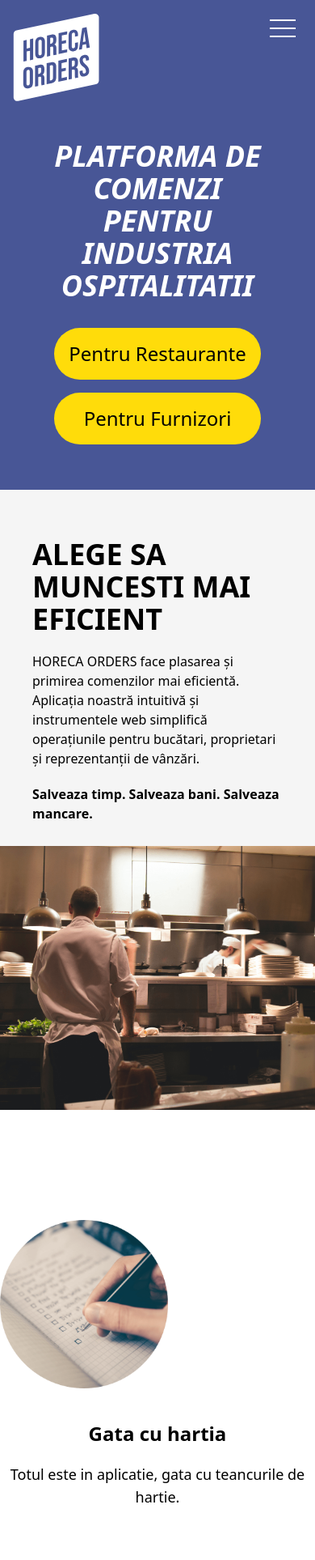
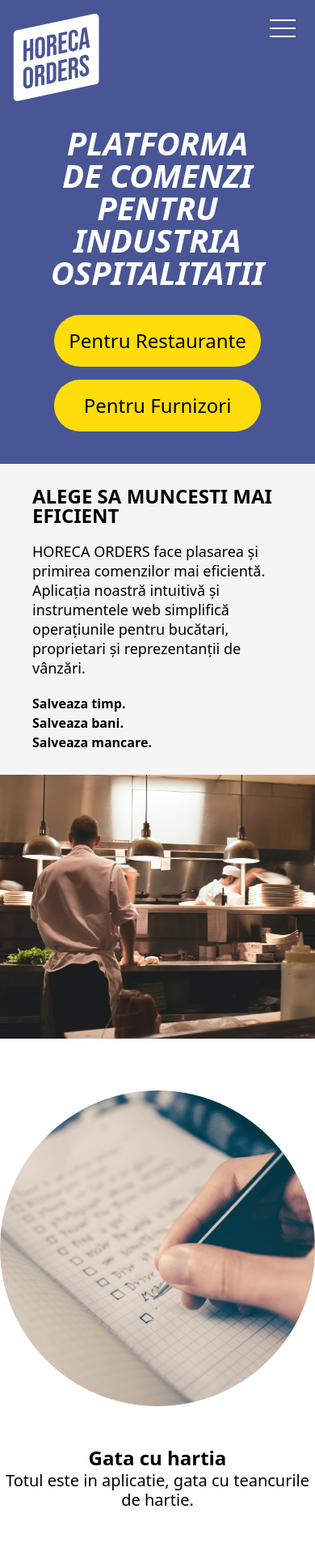
Before and after one commit to tiberiuc/tho-website, a React (Create React App) app: page / in a window 390 px wide. Shown: the top 1927 px of the page at 81% size. Built offline with nearby package versions, Linux system fonts and the light colour scheme.

Commit message:
feedback in progress

```diff
--- a/src/Components/FirstSection/index.jsx
+++ b/src/Components/FirstSection/index.jsx
@@ -10,14 +10,14 @@ function FirstSection({ colors, subHeader }) {
           <div
             className={`flex flex-col justify-start lg:pl-32 lg:pr-16 pl-10 pr-10 mb-7 2xl:items-center 2xl:max-w-3xl justify-items-center ${colors.text}`}
           >
-            <span className="text-4xl 2xl:text-center font-extrabold font-openSans max-w-lg mt-15">
+            <span className="lg:text-4xl text-2xl 2xl:text-center font-extrabold font-openSans max-w-lg mt-7 leading-6">
               {subHeader?.textTitle}
             </span>
-            <span className="font-medium 2xl:text-center font-openSans mt-5 whitespace-pre-line">
+            <span className="font-medium 2xl:text-center font-openSans mt-5 whitespace-pre-line text-lg lg:text-base leading-6">
               {subHeader?.paragraph}
             </span>
             {subHeader?.secondParagraph && (
-              <span className="font-semibold font-openSans mt-5 2xl:text-center">
+              <span className="font-semibold font-openSans mt-5 2xl:text-center whitespace-pre-line lg:whitespace-normal">
                 {subHeader?.secondParagraph}
               </span>
             )}
@@ -50,12 +50,12 @@ function FirstSection({ colors, subHeader }) {
         >
           {subHeader?.info.map((item) => {
             return (
-              <div className="grid grid-rows-[200px_minmax(100px,_1fr)_150px] justify-center w-60 w-full mt-34 lg:mt-0">
+              <div className="grid lg:grid-rows-[200px_minmax(100px,_1fr)_150px] justify-center w-60 w-full mt-16 lg:mt-0">
                 <picture>
                   <source media="(max-width: 799px)" srcSet={item.img3} />
                   <source media="(min-width: 800px)" srcSet={item.img2} />
                   <img
-                    className="object-cover w-52 h-52"
+                    className="object-cover lg:w-52 lg:h-52"
                     src={item.img}
                     alt=""
                   />
@@ -63,7 +63,7 @@ function FirstSection({ colors, subHeader }) {
                 <span className="font-openSans font-bold text-2xl lg:mt-9 mt-12 text-center">
                   {item.subtitle}
                 </span>
-                <span className="font-openSans lg:font-semibold lg:text-base text-lg text-center">
+                <span className="font-openSans lg:font-semibold lg:text-base text-xl leading-6 text-center">
                   {item.description}
                 </span>
               </div>
--- a/src/Components/Header/Header.jsx
+++ b/src/Components/Header/Header.jsx
@@ -189,12 +189,12 @@ export default function Header({
         ${supplier && "text-black"}
         ${
           noButtonsWithoutModificationText && "lg:pb-32 pb-14"
-        } font-extrabold font-openSans italic text-4xl sm:text-5xl lg:text-7xl mt-12 lg:whitespace-pre-line`}
+        } font-extrabold font-openSans italic text-4.5xl sm:text-5xl lg:text-7xl lg:mt-12 mt-8 lg:whitespace-pre-line leading-10`}
       >
         {headingText}
       </h1>
       {(!noButtons || noButtonsWithoutModificationText) && (
-        <div className="flex flex-col lg:flex-row lg:flex justify-center items-center lg:space-x-4 lg:space-y-0 space-y-4 mt-8 lg:pb-32 pb-14">
+        <div className="flex flex-col lg:flex-row lg:flex justify-center items-center lg:space-x-4 lg:space-y-0 space-y-4 mt-8 lg:pb-32 pb-10">
           {!headerButtonLeft?.externalLink ? (
             <Link to={headerButtonLeft?.link}>
               <Button
@@ -229,7 +229,7 @@ export default function Header({
         <div
           className={`${
             restaurant ? "text-black" : "text-white"
-          } font-bold font-openSans text-3xl lg:ml-52 lg:pb-32 pb-14 mt-10 lg:mx-0 mx-8`}
+          } font-bold font-openSans text-3xl lg:ml-52 lg:pb-32 pb-10 mt-10 lg:mx-0 mx-8`}
         >
           {lastModificationDate}
         </div>
--- a/src/Components/Home/index.jsx
+++ b/src/Components/Home/index.jsx
@@ -12,7 +12,7 @@ const secondSection = [
     img3: "images/i-phone-x@3x.png",
     componentStyles: "bg-yellowSection justify-items-center items-end lg:h-98",
     textColor: "text-black",
-    pictureStyles: "object-scale-down h-86 w-64",
+    pictureStyles: "object-scale-down lg:h-86 h-80 w-64",
   },
   {
     subTitle: "Pentru furnizori",
@@ -49,7 +49,9 @@ function Home() {
           textTitle: "ALEGE SA MUNCESTI MAI EFICIENT",
           paragraph: `HORECA ORDERS face plasarea și primirea comenzilor mai eficientă.
             Aplicația noastră intuitivă și instrumentele web simplifică operațiunile pentru bucătari, proprietari și reprezentanții de vânzări.`,
-          secondParagraph: `Salveaza timp. Salveaza bani. Salveaza mancare.`,
+          secondParagraph: `Salveaza timp.
+          Salveaza bani.
+          Salveaza mancare.`,
           imgSet: {
             img: "images/manCooking.png",
             img2x: "images/manCooking@2x.png",
--- a/src/Components/InformationsCard/index.jsx
+++ b/src/Components/InformationsCard/index.jsx
@@ -7,12 +7,12 @@ const InformationsCard = ({ data }) => {
     <>
       {data.map((item) => {
         return (
-          <div className="flex justify-center mt-4">
+          <div className="flex justify-center lg:mt-4 mt-14">
             <div
               className={`grid lg:grid-cols-2 lg:gap-x-12 grid-cols-1 w-full max-w-3.5xl ${item.componentStyles}  `}
             >
               <div
-                className={`flex flex-col items-start justify-center w-full lg:pl-17 pl-5 pr-5 lg:pr-0 my-17 ${item?.subComponentStyles}`}
+                className={`flex flex-col items-start justify-center w-full lg:pl-17 pl-5 pr-5 lg:pr-0 lg:my-17 my-10 ${item?.subComponentStyles}`}
               >
                 <span
                   className={`font-openSans font-bold text-3xl ${item.textColor}`}
@@ -20,7 +20,7 @@ const InformationsCard = ({ data }) => {
                   {item.subTitle}
                 </span>
                 <span
-                  className={`font-openSans font-semibold text-base mt-3 whitespace-pre-line ${item.textColor}`}
+                  className={`font-openSans font-semibold lg:text-base mt-3 whitespace-pre-line text-lg leading-6 ${item.textColor}`}
                 >
                   {item.description}
                 </span>
--- a/src/Components/Restaurants/index.jsx
+++ b/src/Components/Restaurants/index.jsx
@@ -131,7 +131,7 @@ function Restaurants() {
             img2x: "images/ustensila-bucatarie@2x.png",
             img3x: "images/ustensila-bucatarie@3x.png",
           },
-          marginOfSection: "mb-10",
+          marginOfSection: "mb-14 lg:mb-8",
           info: [
             {
               img: "images/adio-greseli.png",
@@ -167,7 +167,7 @@ function Restaurants() {
           text="Inregistrare"
           link="https://app.horecaorders.com/users/register"
         />
-        <div className="flex flex-col w-full items-center mt-20 pt-20 lg:pb-0 pb-20 px-10 lg:px-0 bg-bluePrimary relative">
+        <div className="flex flex-col w-full items-center lg:mt-14 pt-20 lg:pb-0 mt-0 pb-20 px-10 lg:px-0 bg-bluePrimary relative">
           <p className="font-openSans font-extrabold lg:text-5xl text-4xl text-white text-center ">
             CUM FUNCTIONEAZA
           </p>
--- a/src/Components/SecondSection/index.jsx
+++ b/src/Components/SecondSection/index.jsx
@@ -10,7 +10,7 @@ const SecondSection = ({ information }) => {
         style={{ backgroundImage: "url(/images/comenziInOrdine.png)" }}
         className={`lg:mt-22 mt-4 bg-opacity-50 flex flex-col items-center lg:py-40 py-20 lg:px-0 px-12`}
       >
-        <span className="font-openSans font-extrabold italic lg:text-7xl text-5xl text-center max-w-3xl">
+        <span className="font-openSans font-extrabold italic lg:text-7xl text-5xl leading-10 text-center max-w-3xl">
           PUNE-TI COMENZILE IN ORDINE
         </span>
         <a href="https://app.horecaorders.com/users/register">
--- a/tailwind.config.js
+++ b/tailwind.config.js
@@ -56,6 +56,9 @@ module.exports = {
       textDecorationThickness: {
         3: "3px",
       },
+      fontSize: {
+        "4.5xl": "2.5rem",
+      },
     },
   },
   plugins: [require("tailwind-scrollbar-hide")],
```
